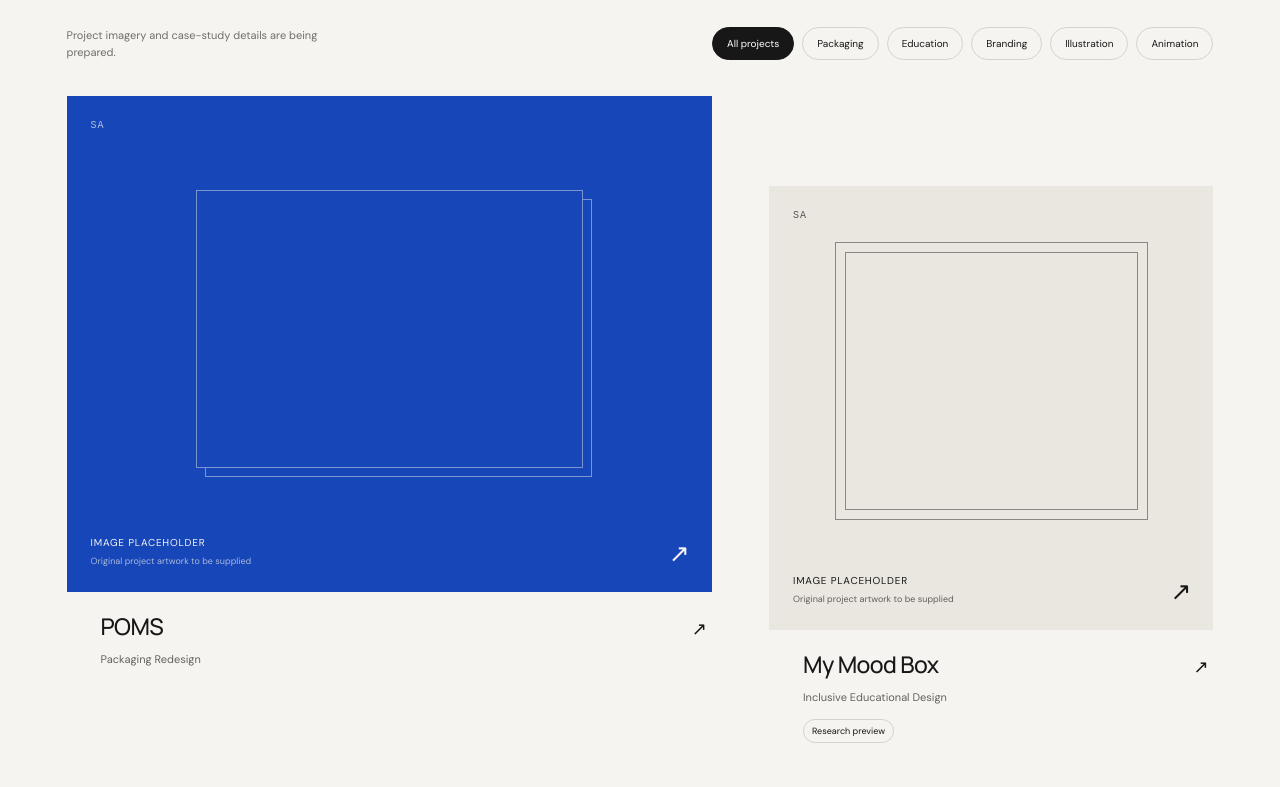
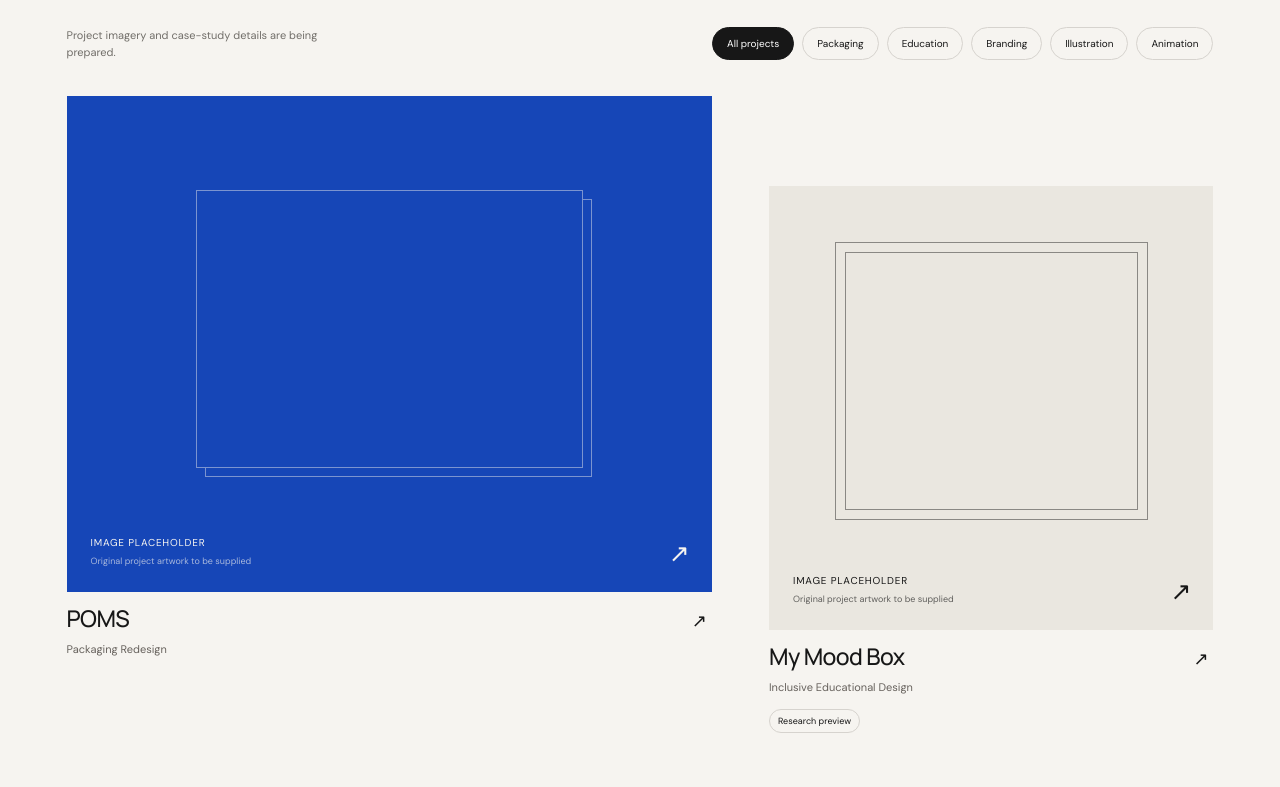
Before and after one commit to adelsafae2001-afk/safae-portfolio, a React (Vite) app: page / in a window 1280 px wide. Shown: the part 1120-1907 px from the top of the page. Built offline with nearby package versions, Linux system fonts and the light colour scheme.

Commit message:
Align project captions with card edges and tighten spacing

```diff
--- a/src/components/ProjectGallery.tsx
+++ b/src/components/ProjectGallery.tsx
@@ -35,9 +35,6 @@ export function ProjectPreview({
         />
       ) : (
         <>
-          <span className="preview-registration" aria-hidden="true">
-            SA
-          </span>
           <span className="preview-frame" aria-hidden="true" />
           <span className="preview-placeholder">
             {c.imagePlaceholder}
@@ -110,7 +107,6 @@ export function ProjectGallery({
             >
               <ProjectPreview project={p} lang={lang} />
               <div className="gallery-card-meta">
-                <span className="gallery-index" aria-hidden="true" />
                 <div>
                   <h3>{p.title[lang]}</h3>
                   <p>{p.categoryLabel[lang]}</p>
--- a/src/gallery.css
+++ b/src/gallery.css
@@ -53,14 +53,6 @@
   display: block;
   transition: transform 0.6s ease;
 }
-.preview-registration {
-  position: absolute;
-  top: 24px;
-  left: 24px;
-  font: 10px monospace;
-  letter-spacing: 1px;
-  opacity: 0.7;
-}
 .preview-frame {
   position: absolute;
   inset: 19% 20% 25%;
@@ -106,14 +98,10 @@
 }
 .gallery-card-meta {
   display: grid;
-  grid-template-columns: 22px 1fr 20px;
+  grid-template-columns: minmax(0, 1fr) 20px;
   gap: 12px;
-  margin-top: 20px;
+  margin-top: 12px;
   align-items: baseline;
-}
-.gallery-index {
-  color: #1646b7;
-  font-size: 9px;
 }
 .gallery-card-meta h3 {
   font:
@@ -126,7 +114,7 @@
   font-size: 11px;
   color: #66615c;
   line-height: 1.7;
-  margin-top: 8px;
+  margin-top: 6px;
 }
 .gallery-card-action {
   font-size: 18px;
@@ -284,12 +272,8 @@
   bottom: 20px;
   font-size: 9px;
 }
-.playground-grid .preview-registration {
-  left: 18px;
-  top: 20px;
-}
 .playground-grid .gallery-card-meta {
-  grid-template-columns: 18px 1fr;
+  grid-template-columns: minmax(0, 1fr);
   gap: 6px;
 }
 .playground-grid .gallery-card-action {
@@ -467,7 +451,7 @@
     padding-top: 50px;
   }
   .playground-grid .gallery-card-meta {
-    grid-template-columns: 22px 1fr 20px;
+    grid-template-columns: minmax(0, 1fr) 20px;
     gap: 12px;
   }
   .playground-grid .gallery-card-action {
```
